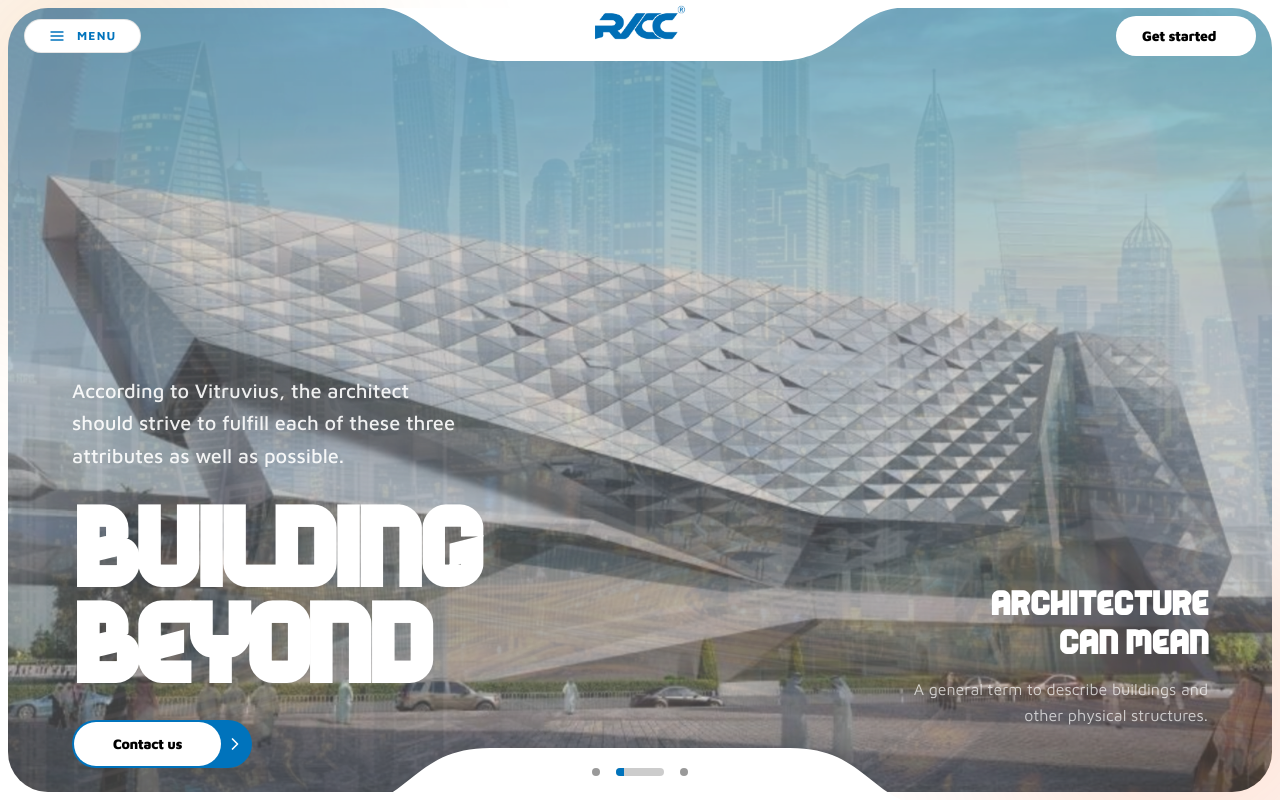
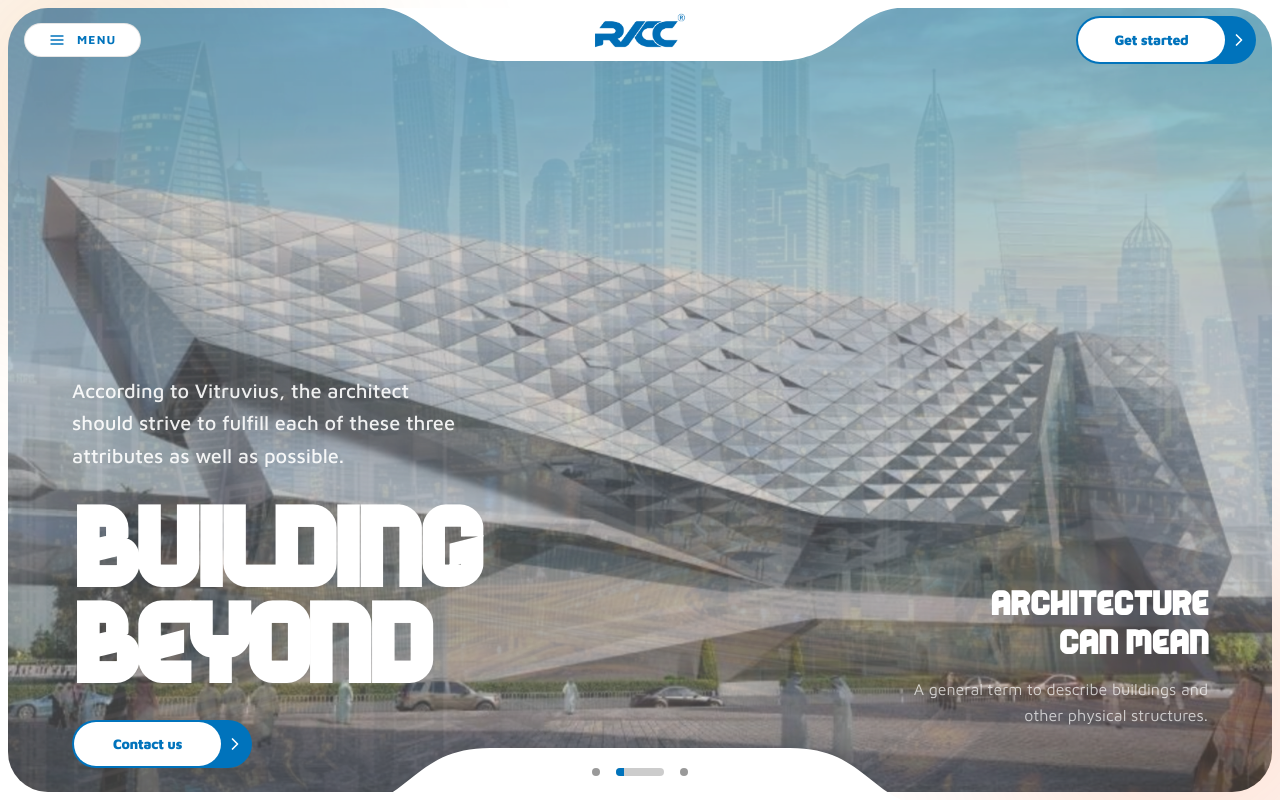
Before and after one commit to sandflareinnovations-projects/RVCC, a Next.js app in the folder apps/web/: page / in a window 1280 px wide. Shown: the top 800 px of the page. Built offline with nearby package versions, Linux system fonts and the light colour scheme.

Commit message:
fix(web): strictly enforce brand blue typography within global Button component

```diff
--- a/apps/web/src/components/ui/Button.tsx
+++ b/apps/web/src/components/ui/Button.tsx
@@ -27,23 +27,18 @@ export const Button = ({
       href={href}
       onClick={onClick}
       className={cn(
-        "group relative inline-flex h-12 items-center overflow-hidden rounded-full p-0.5 transition-transform",
-        transparent ? "border border-white/30 bg-white/20" : "bg-foreground",
-        "w-[180px]",
-        className
+        "group bg-brand-blue text-foreground relative inline-flex h-12 w-[180px] items-center overflow-hidden rounded-full p-0.5 transition-transform"
       )}
     >
       {/* Dynamic Section */}
       <div
         className={cn(
-          "flex h-full w-80 items-center justify-center rounded-full px-6 transition-all duration-500 ease-in-out group-hover:w-full",
-          transparent ? "bg-transparent" : "bg-background"
+          "bg-background flex h-full w-80 items-center justify-center rounded-full px-6 transition-all duration-500 ease-in-out group-hover:w-full"
         )}
       >
         <span
           className={cn(
-            "font-primary text-sm font-black tracking-tight",
-            transparent ? "text-white" : "text-foreground",
+            "font-primary text-brand-blue text-sm font-black tracking-tight",
             "whitespace-nowrap"
           )}
         >
@@ -54,8 +49,7 @@ export const Button = ({
       {/* Icon Section */}
       <div
         className={cn(
-          "flex h-full w-20 items-center justify-center overflow-hidden transition-all duration-300 ease-in-out group-hover:w-0 group-hover:opacity-0",
-          transparent ? "text-white" : "text-background"
+          "text-background flex h-full w-20 items-center justify-center overflow-hidden transition-all duration-300 ease-in-out group-hover:w-0 group-hover:opacity-0"
         )}
       >
         <Icons.ChevronRight className="h-5 w-5 flex-shrink-0" />
```
